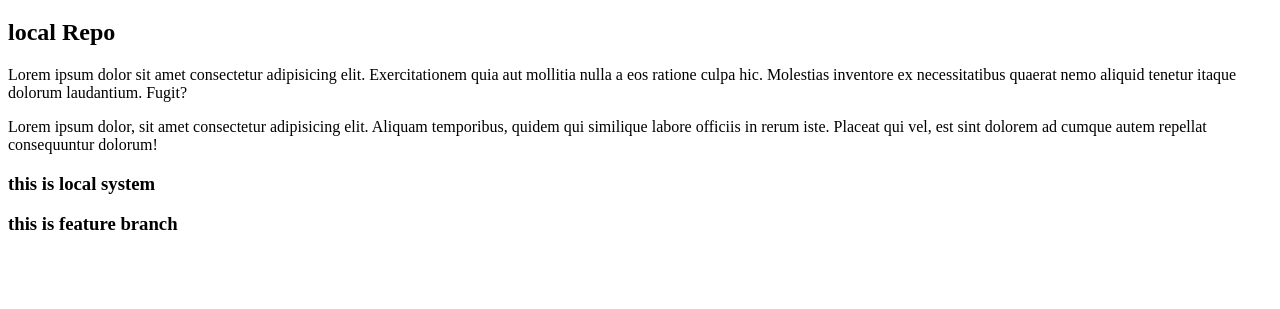
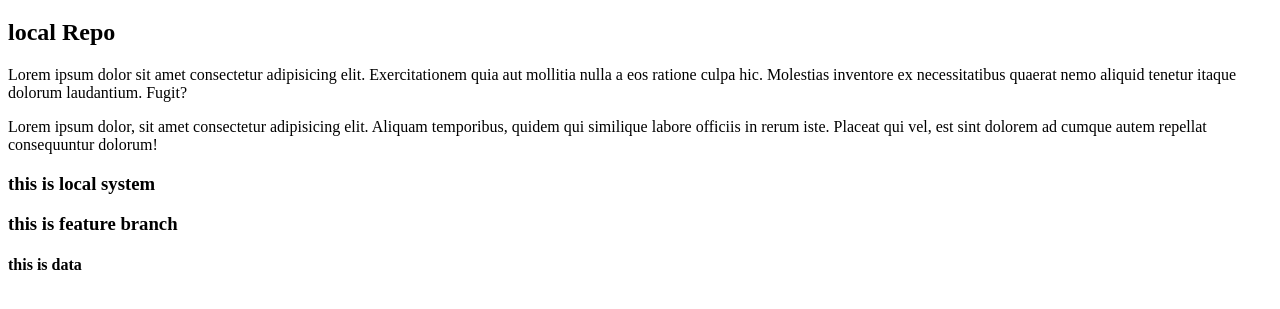
Before and after one commit to Hassanhnu9/demo-DISM, a plain HTML site: page index.html in a window 1280 px wide. Shown: the part 61-370 px from the top of the page. Drawn offline with Linux system fonts and the light colour scheme.

Commit message:
add file

```diff
--- a/index.html
+++ b/index.html
@@ -23,6 +23,6 @@
     </p>
     <h3>this is local system</h3>
     <h3>this is feature branch</h3>
-
+    <h4>this is data</h4>
   </body>
 </html>
```
